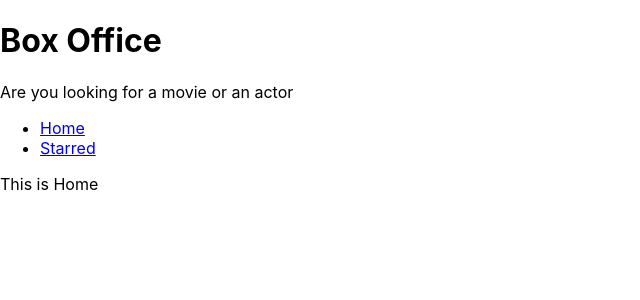
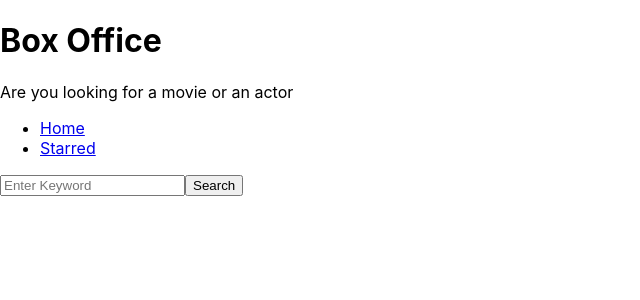
Before and after one commit to ayechico21/box-office, a React (Create React App) app: page / in a window 1280 px wide. Shown: the top 300 px of the page, without its empty margins (0-640 px from the left). Built offline with nearby package versions, Linux system fonts and the light colour scheme.

Commit message:
added search bar

```diff
--- a/src/pages/Home.jsx
+++ b/src/pages/Home.jsx
@@ -1,7 +1,32 @@
-import React from "react";
+import React, { useState } from "react";
 import MainPageLayout from "../components/MainPageLayout";
+
 const Home = () => {
-  return <MainPageLayout>This is Home</MainPageLayout>;
+  const [input, setInput] = useState("");
+  const onInputChange = (ev) => {
+    setInput(ev.target.value);
+  };
+  const onSearch = () => {
+    fetch(`https://api.tvmaze.com/search/shows?q=${input}`)
+      .then((r) => r.json())
+      .then((r) => console.log(r));
+  };
+  const onKeyDown = (ev) => {
+    if (ev.keyCode === 13) {
+      onSearch();
+    }
+  };
+  return (
+    <MainPageLayout>
+      <input
+        type="text"
+        onChange={onInputChange}
+        onKeyDown={onKeyDown}
+        placeholder="Enter Keyword"
+      />
+      <button onClick={onSearch}>Search</button>
+    </MainPageLayout>
+  );
 };
 
 export default Home;
```
